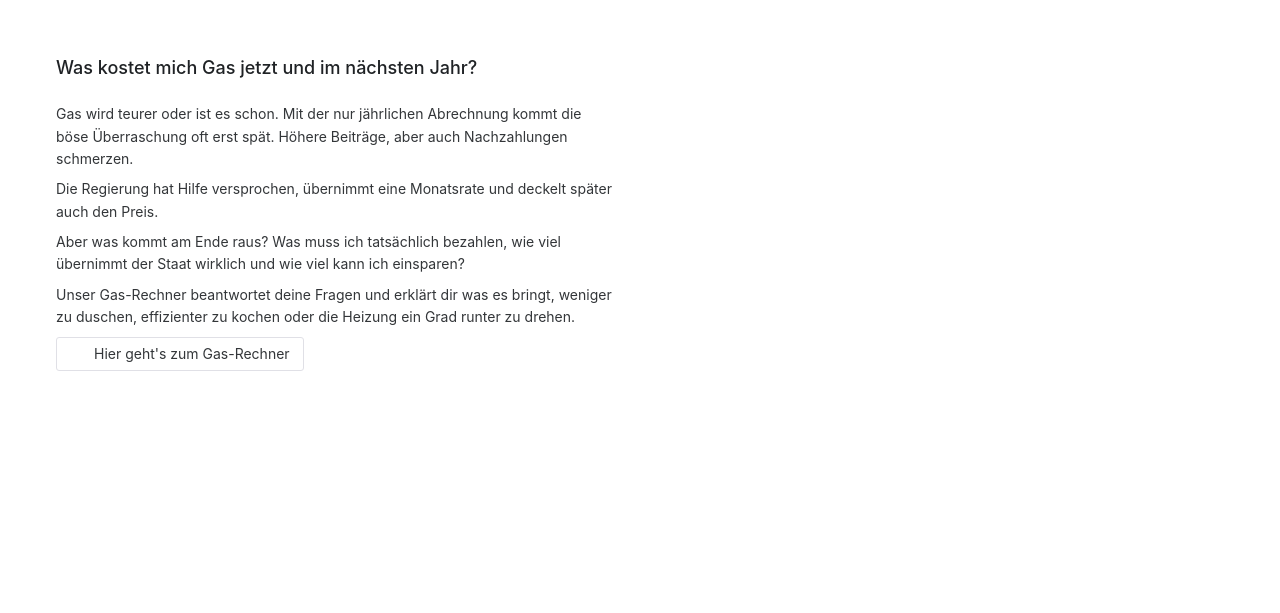
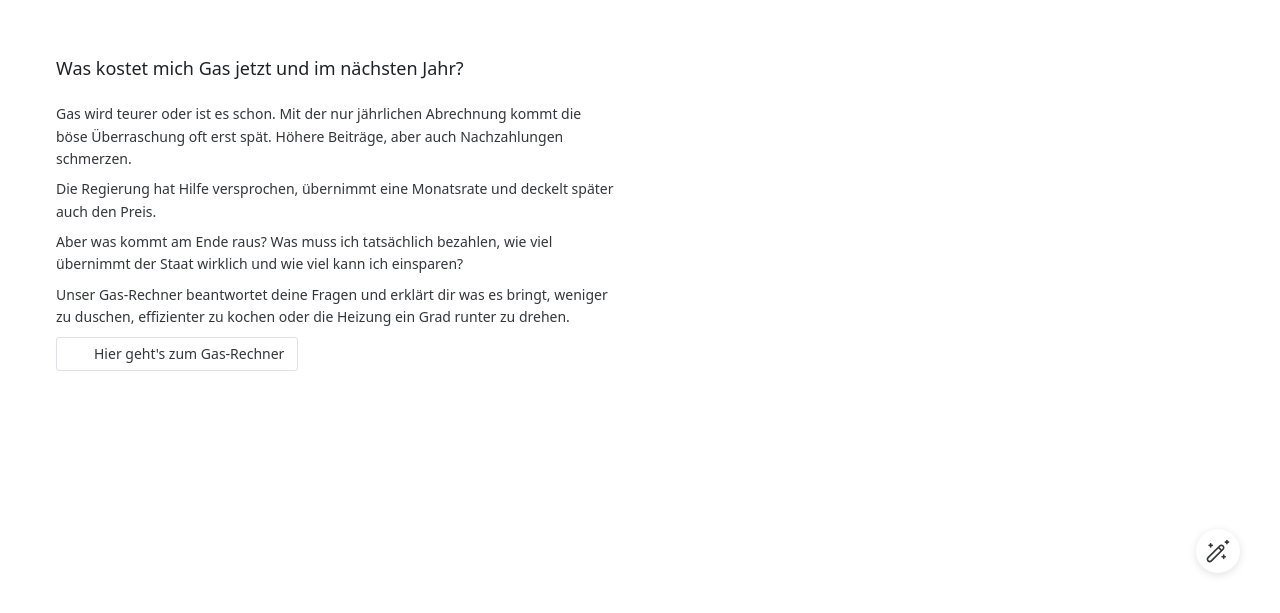
Before and after one commit to mrsimpson/energy, a Vue app: page / in a window 1280 px wide. Shown: the part 187-800 px from the top of the page. Built offline with nearby package versions, Linux system fonts and the light colour scheme; some icons are missing.

Commit message:
Enable theme editor

```diff
--- a/src/App.vue
+++ b/src/App.vue
@@ -1,20 +1,28 @@
-<template>
-  <n-space vertical>
-    <n-config-provider :theme="theme">
-      <RouterView />
-    </n-config-provider>
-  </n-space>
-</template>
-
 <script setup lang="ts">
 import { ref } from "vue";
 import {
   NConfigProvider,
-  NSpace,
-  type GlobalTheme,
+  NGlobalStyle,
+  NThemeEditor,
+  type GlobalTheme, GlobalThemeOverrides,
 } from "naive-ui";
 
 // const osThemeRef = useOsTheme()
 //const theme = ref((osThemeRef.value === 'dark' ? darkTheme : null) as GlobalTheme | null)
 const theme = ref(null as GlobalTheme | null);
+
+const themeOverrides: GlobalThemeOverrides = {
+    common: {
+      primaryColor: '#f00000'
+    },
+  }
 </script>
+
+<template>
+  <n-theme-editor>
+    <n-config-provider :theme="theme" :theme-overrides="themeOverrides">
+      <RouterView />
+      <n-global-style />
+    </n-config-provider>
+  </n-theme-editor>
+</template>
```
